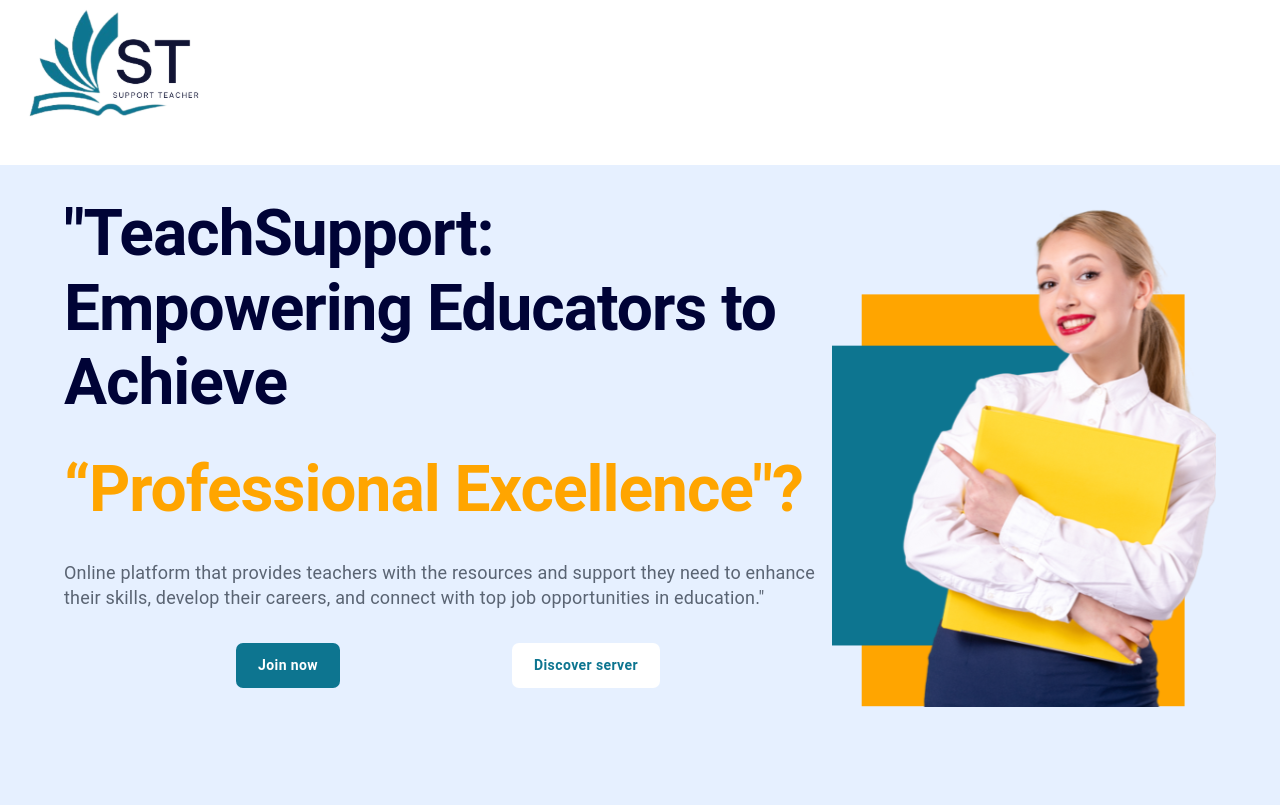
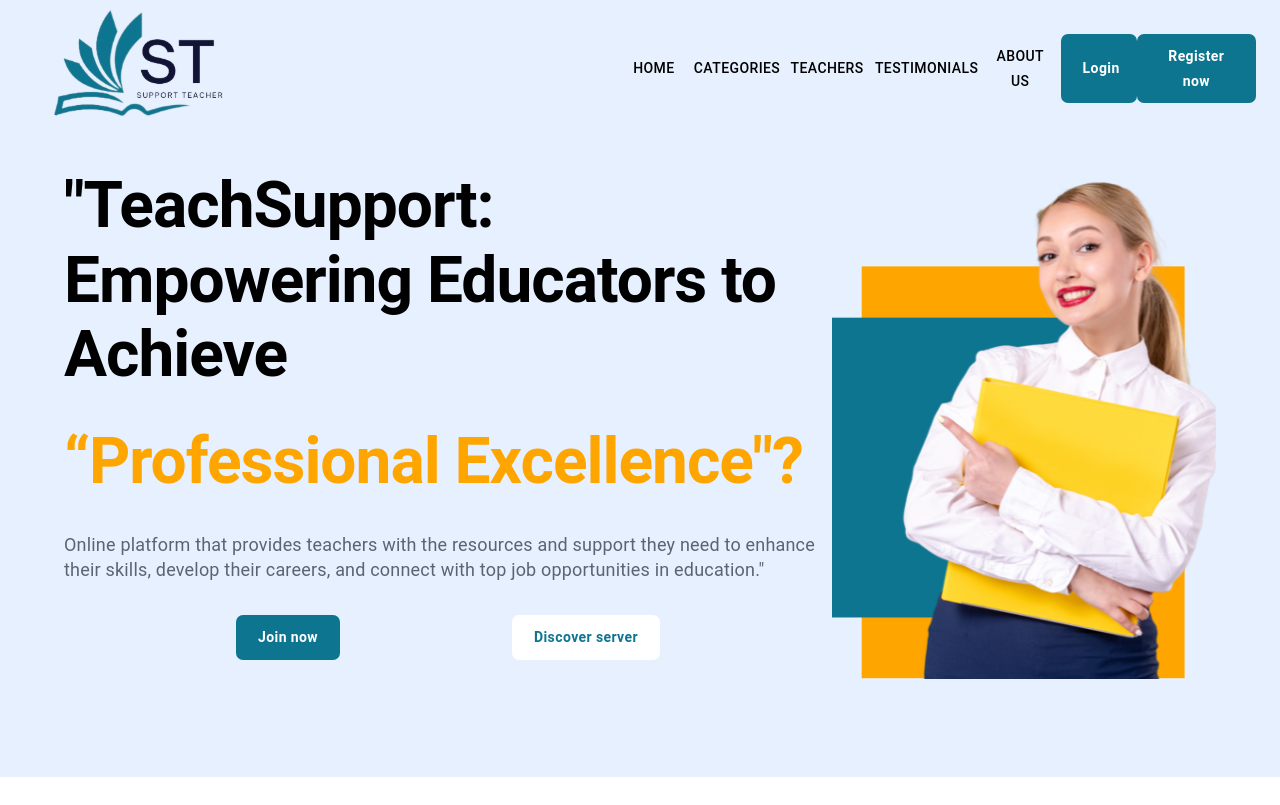
Before and after one commit to realclientproject/frontend, a React (Create React App) app: page / in a window 1280 px wide. Built offline with nearby package versions, Linux system fonts and the light colour scheme.

Commit message:
First modification of the NavBar

```diff
--- a/package.json
+++ b/package.json
@@ -5,6 +5,7 @@
   "dependencies": {
     "@emotion/react": "^11.10.6",
     "@emotion/styled": "^11.10.6",
+    "@mui/icons-material": "^5.11.16",
     "@mui/material": "^5.12.1",
     "@testing-library/jest-dom": "^5.16.5",
     "@testing-library/react": "^13.4.0",
--- a/src/components/hero/hero.jsx
+++ b/src/components/hero/hero.jsx
@@ -8,7 +8,7 @@
     display: "flex",
     justifyContent: "center",
     gap: "theme",
-    marginTop: theme.spacing(3),
+    marginTop: theme.spacing(0),
     [theme.breakpoints.down("sm")]: {
       flexDirection: "column",
       alignItems: "center",
@@ -29,8 +29,8 @@
     <Box sx={{ backgroundColor: "#E6F0FF", minHeight: "80vh" }}>
       <Container>
         <CustomBox>
-          <Box sx={{ flex: "4", left: "0" }}>
-            <Title variant="h1" sx={{ width: "100%" }}>
+          <Box sx={{ flex: "4", left: "0"}}>
+            <Title variant="h1" sx={{ color: "black" }}>
               "TeachSupport: Empowering Educators to Achieve{" "}
               <Title sx={{ color: "#FFA500" }} variant="h1">
                 “Professional Excellence"?
--- a/src/components/navbar/navbar.css
+++ b/src/components/navbar/navbar.css
@@ -1,3 +1,4 @@
 * {
-  background-color: #e6f0fe;
+  box-sizing: border-box;
+  margin: 0;
 }
--- a/src/components/navbar/navbar.jsx
+++ b/src/components/navbar/navbar.jsx
@@ -1,13 +1,199 @@
-import react from "react";
+import logo from "./logo.svg";
+import style from "./navbar.css";
+import CustomButton from "../hero/custombutton.jsx";
+// import { Button, Grid } from "@mui/material";
 
-import logo from "./logo.svg";
+import * as React from "react";
+import AppBar from "@mui/material/AppBar";
+import Box from "@mui/material/Box";
+import Toolbar from "@mui/material/Toolbar";
+import IconButton from "@mui/material/IconButton";
+import Typography from "@mui/material/Typography";
+import Menu from "@mui/material/Menu";
+import MenuIcon from "@mui/icons-material/Menu";
+import Container from "@mui/material/Container";
+import Avatar from "@mui/material/Avatar";
+import Button from "@mui/material/Button";
+import Tooltip from "@mui/material/Tooltip";
+import MenuItem from "@mui/material/MenuItem";
+import { Link } from "react-router-dom";
+
+const pages = ["Home", "Categories", "Teachers", "Testimonials", "About Us"];
+const settings = ["Profile", "Account", "Dashboard", "Logout"];
 
 function NavBar() {
+  const [anchorElNav, setAnchorElNav] = React.useState(null);
+  const [anchorElUser, setAnchorElUser] = React.useState(null);
+
+  const handleOpenNavMenu = (event) => {
+    setAnchorElNav(event.currentTarget);
+  };
+  const handleOpenUserMenu = (event) => {
+    setAnchorElUser(event.currentTarget);
+  };
+
+  const handleCloseNavMenu = () => {
+    setAnchorElNav(null);
+  };
+
+  const handleCloseUserMenu = () => {
+    setAnchorElUser(null);
+  };
+
   return (
-    <div>
-      <img src={logo}></img>
-    </div>
+    <AppBar sx={{ backgroundColor: "#e6f0fe" }} position="static">
+      <Container maxWidth="xl">
+        <Toolbar disableGutters>
+          <Typography
+            variant="h6"
+            noWrap
+            component="a"
+            href="/"
+            sx={{
+              mr: 2,
+              display: { xs: "none", md: "flex" },
+              fontFamily: "monospace",
+              fontWeight: 700,
+              letterSpacing: ".3rem",
+              color: "inherit",
+              textDecoration: "none",
+            }}
+          >
+            {/* <Tooltip title="Open settings"> */}
+            <IconButton
+              // onClick={handleOpenUserMenu}
+              sx={{ p: 0, marginRight: 50 }}
+            >
+              <Avatar
+                sx={{ height: "auto", width: "auto" }}
+                alt="Remy Sharp"
+                src={logo}
+              />
+            </IconButton>
+            {/* </Tooltip> */}
+          </Typography>
+
+          <Box sx={{ flexGrow: 1, display: { xs: "flex", md: "none" } }}>
+            <IconButton
+              size="large"
+              aria-label="account of current user"
+              aria-controls="menu-appbar"
+              aria-haspopup="true"
+              onClick={handleOpenNavMenu}
+              color="black"
+            >
+              <MenuIcon />
+            </IconButton>
+            <Menu
+              id="menu-appbar"
+              anchorEl={anchorElNav}
+              anchorOrigin={{
+                vertical: "bottom",
+                horizontal: "left",
+              }}
+              keepMounted
+              transformOrigin={{
+                vertical: "top",
+                horizontal: "left",
+              }}
+              open={Boolean(anchorElNav)}
+              onClose={handleCloseNavMenu}
+              sx={{
+                display: { xs: "block", md: "none" },
+              }}
+            >
+              {pages.map((page) => (
+                <MenuItem key={page} onClick={handleCloseNavMenu}>
+                  <Typography textAlign="center">
+                    <Link
+                      style={{ textDecoration: "none", color: "black" }}
+                      to={`/${page}`}
+                    >
+                      {page}
+                    </Link>
+                  </Typography>
+                </MenuItem>
+              ))}
+            </Menu>
+          </Box>
+          <Typography
+            variant="h5"
+            noWrap
+            component="a"
+            href=""
+            sx={{
+              mr: 2,
+              display: { xs: "flex", md: "none" },
+              flexGrow: 1,
+              fontFamily: "monospace",
+              fontWeight: 700,
+              letterSpacing: ".3rem",
+              color: "inherit",
+              textDecoration: "none",
+            }}
+          >
+            <Avatar alt="Remy Sharp" src={logo} />
+          </Typography>
+          <Box sx={{ flexGrow: 1, display: { xs: "none", md: "flex" } }}>
+            {pages.map((page) => (
+              <Button
+                key={page}
+                onClick={handleCloseNavMenu}
+                sx={{ my: 2, color: "black", display: "block" }}
+              >
+                <Link
+                  style={{ textDecoration: "none", color: "black" }}
+                  to={`/${page}`}
+                >
+                  {page}
+                </Link>
+              </Button>
+            ))}
+          </Box>
+
+          <Box sx={{ flexGrow: 0 }}>
+            <Menu
+              sx={{ mt: "45px" }}
+              id="menu-appbar"
+              anchorEl={anchorElUser}
+              anchorOrigin={{
+                vertical: "top",
+                horizontal: "right",
+              }}
+              keepMounted
+              transformOrigin={{
+                vertical: "top",
+                horizontal: "right",
+              }}
+              open={Boolean(anchorElUser)}
+              onClose={handleCloseUserMenu}
+            >
+              {settings.map((setting) => (
+                <MenuItem key={setting} onClick={handleCloseUserMenu}>
+                  <Typography textAlign="center">{setting}</Typography>
+                </MenuItem>
+              ))}
+            </Menu>
+            <Box sx={{ display: "flex", justifyContent: "space-between" }}>
+              <CustomButton
+                backgroundColor="#0D7590"
+                color="#fff"
+                buttonText="Login"
+                heroBtn={true}
+                display="block"
+              />
+              <CustomButton
+                backgroundColor="#0D7590"
+                color="#fff"
+                buttonText="Register now"
+                heroBtn={true}
+                display="block"
+              />
+            </Box>
+          </Box>
+        </Toolbar>
+      </Container>
+    </AppBar>
   );
 }
-
 export default NavBar;
```
Also changed, not shown: 1 other file (tests, documents, lock files or other folders).
